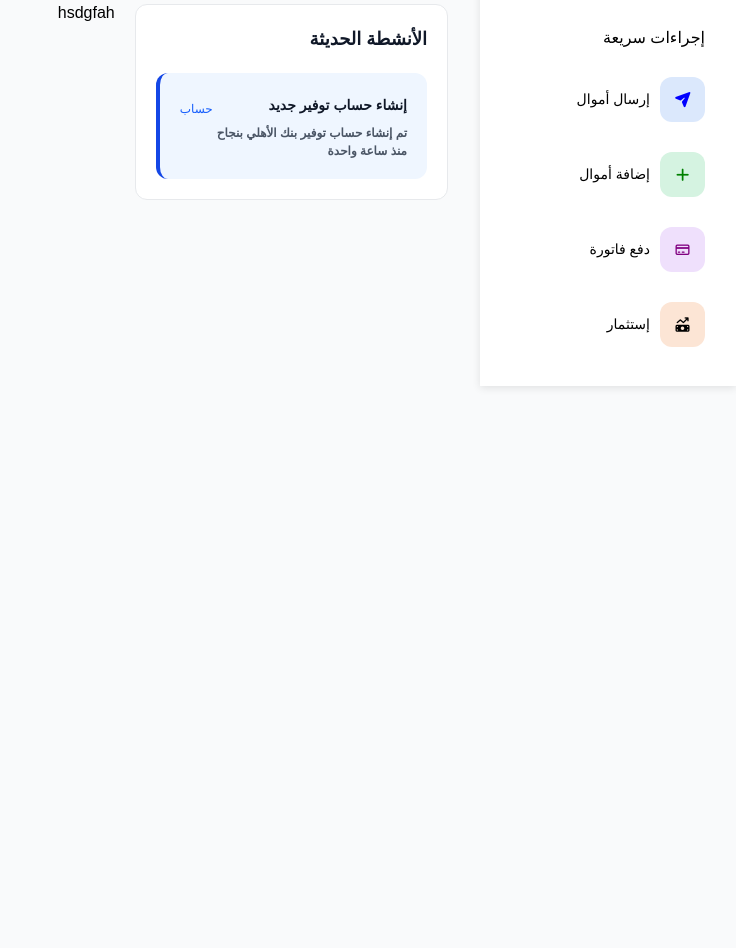
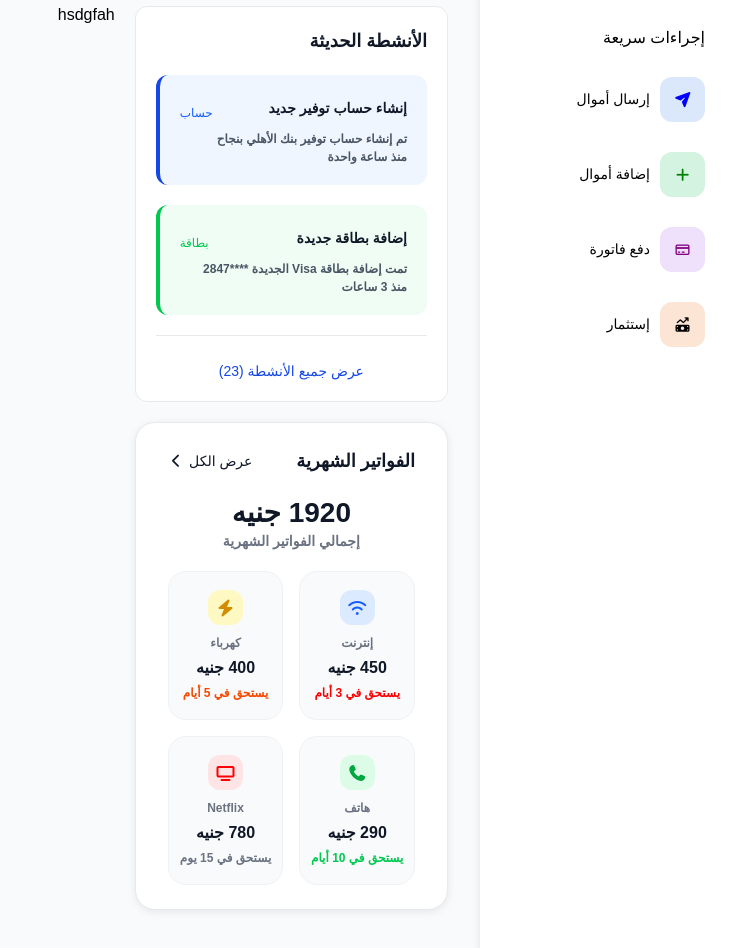
Before and after one commit to MOHAMED54353/mudabbir-dashboard, a plain HTML site: page index.html in a window 1280 px wide. Shown: the part 400-1348 px from the top of the page, without its empty margins (544-1280 px from the left). Before the commit the page ends 800 px from the top, so only its background shows below. Drawn offline with Linux system fonts and the light colour scheme.

Commit message:
add monthly bills section with activity cards and styling updates

```diff
--- a/css/style.css
+++ b/css/style.css
@@ -326,6 +326,20 @@ img {
     color: #101828;
 }
 
+.dashboard .dashboard-activity>p {
+    border-top: 1px solid #E7E9EC;
+    /* width: 80%; */
+    margin-top: 20px;
+    padding-top: 25px;
+    text-align: center;
+}
+
+.dashboard .dashboard-activity p {
+    font-size: 14px;
+    font-weight: 500;
+    line-height: 20px;
+    color: #1447e6;
+}
 
 .dashboard .dashboard-activity .dashboard-activity-card {
     background-color: #EFF6FF;
@@ -335,10 +349,20 @@ img {
     margin-top: 20px;
 }
 
+.dashboard .dashboard-activity .dashboard-activity-card.green {
+    background-color: #F0FDF4;
+    border-left: 4.5px solid #00C950;
+}
+
+.dashboard .dashboard-activity .dashboard-activity-card.green .card1 span {
+    color: #00C950;
+}
+
 .dashboard .dashboard-activity .dashboard-activity-card .card1 {
     display: flex;
     justify-content: space-between;
     align-items: center;
+    min-width: 200px;
 }
 
 .dashboard .dashboard-activity .dashboard-activity-card .card1 h5 {
@@ -361,5 +385,142 @@ span {
     font-weight: 600;
     line-height: 16px;
     color: #4a5565;
-    margin-top: 8px;
+    margin-top: 10px;
 }
+
+/* Monthly Bills */
+.monthly-bills {
+    padding: 24px 32px;
+    background-color: #fff;
+    border: 1px solid #E7E9EC;
+    border-radius: 20px;
+    box-shadow: 0 2px 8px rgba(0, 0, 0, 0.08);
+}
+
+/* Header */
+.bills-header {
+    display: flex;
+    justify-content: space-between;
+    align-items: center;
+}
+
+.bills-header h4 {
+    font-size: 18px;
+    font-weight: 600;
+    line-height: 28px;
+    color: #101828;
+}
+
+.bills-header a {
+    text-decoration: none;
+    font-size: 14px;
+    font-weight: 500;
+    line-height: 20px;
+    color: #101828;
+}
+
+.bills-total {
+    text-align: center;
+    margin: 20px 0;
+}
+
+.bills-total h2 {
+    font-size: 28px;
+    font-weight: 700;
+    line-height: 36px;
+    color: #101828;
+}
+
+.bills-total p {
+    font-size: 14px;
+    font-weight: 600;
+    line-height: 20px;
+    color: #6a7282;
+}
+
+.bills-container {
+    display: grid;
+    grid-template-columns: repeat(2, 1fr);
+    gap: 16px;
+}
+
+.bill-card {
+    display: flex;
+    flex-direction: column;
+    align-items: center;
+    justify-content: center;
+    padding: 18px 10px;
+    background-color: #F9FAFB;
+    border: 1px solid #F0F1F3;
+    border-radius: 18px;
+    text-align: center;
+    gap: 5px;
+}
+
+.bill-icon {
+    width: 35px;
+    height: 35px;
+    display: flex;
+    justify-content: center;
+    align-items: center;
+    border-radius: 12px;
+    font-size: 16px;
+    margin-bottom: 5px;
+}
+
+.internet {
+    background-color: #DBEAFE;
+    color: #155DFC;
+}
+
+.electricity {
+    background-color: #FEF9C3;
+    color: #D58B00;
+}
+
+.netflix {
+    background-color: #FFE4E6;
+    color: #FF0000;
+}
+
+.phone {
+    background-color: #DCFCE7;
+    color: #00A63E;
+}
+
+.bill-card h5 {
+    font-size: 12px;
+    font-weight: 600;
+    line-height: 16px;
+    color: #6a7282;
+}
+
+.bill-card h3 {
+    font-size: 16px;
+    font-weight: 600;
+    line-height: 24px;
+    color: #101828;
+}
+
+.bill-card p {
+    font-size: 12px;
+    font-weight: 600;
+    line-height: 16px;
+    color: #333;
+}
+
+.bill-card .urgent {
+    color: #FF0000;
+}
+
+.bill-card .warning {
+    color: #F54900;
+}
+
+.bill-card .safe {
+    color: #00C950;
+}
+
+.bill-card p {
+    color: #6a7282;
+}
--- a/index.html
+++ b/index.html
@@ -134,11 +134,72 @@
                         <p>تم إنشاء حساب توفير بنك الأهلي بنجاح</p>
                         <span>منذ ساعة واحدة</span>
                     </div>
+
+                    <div class="dashboard-activity-card green">
+                        <div class="card1">
+                            <h5>إضافة بطاقة جديدة</h5>
+                            <span>بطاقة</span>
+                        </div>
+                        <p>تمت إضافة بطاقة Visa الجديدة ****2847</p>
+                        <span>منذ 3 ساعات</span>
+                    </div>
+                    <p>عرض جميع الأنشطة (23)</p>
                 </div>
 
                 <div class="dashbord-ransaction">
                     hsdgfah
                 </div>
+
+                <div class="monthly-bills">
+                    <div class="bills-header">
+                        <h4>الفواتير الشهرية</h4>
+                        <a href="#">عرض الكل <i class="fa-solid fa-chevron-left"></i></a>
+                    </div>
+
+                    <div class="bills-total">
+                        <h2>1920 جنيه</h2>
+                        <p>إجمالي الفواتير الشهرية</p>
+                    </div>
+
+                    <div class="bills-container">
+                        <div class="bill-card">
+                            <div class="bill-icon internet">
+                                <i class="fa-solid fa-wifi"></i>
+                            </div>
+                            <h5>إنترنت</h5>
+                            <h3>450 جنيه</h3>
+                            <p class="urgent">يستحق في 3 أيام</p>
+                        </div>
+
+                        <div class="bill-card">
+                            <div class="bill-icon electricity">
+                                <i class="fa-solid fa-bolt"></i>
+                            </div>
+                            <h5>كهرباء</h5>
+                            <h3>400 جنيه</h3>
+                            <p class="warning">يستحق في 5 أيام</p>
+                        </div>
+
+                        <div class="bill-card">
+                            <div class="bill-icon phone">
+                                <i class="fa-solid fa-phone"></i>
+                            </div>
+                            <h5>هاتف</h5>
+                            <h3>290 جنيه</h3>
+                            <p class="safe">يستحق في 10 أيام</p>
+                        </div>
+
+                        <div class="bill-card">
+                            <div class="bill-icon netflix">
+                                <i class="fa-solid fa-tv"></i>
+                            </div>
+                            <h5>Netflix</h5>
+                            <h3>780 جنيه</h3>
+                            <p>يستحق في 15 يوم</p>
+                        </div>
+                    </div>
+                </div>
+
             </section>
         </main>
     </div>
```
